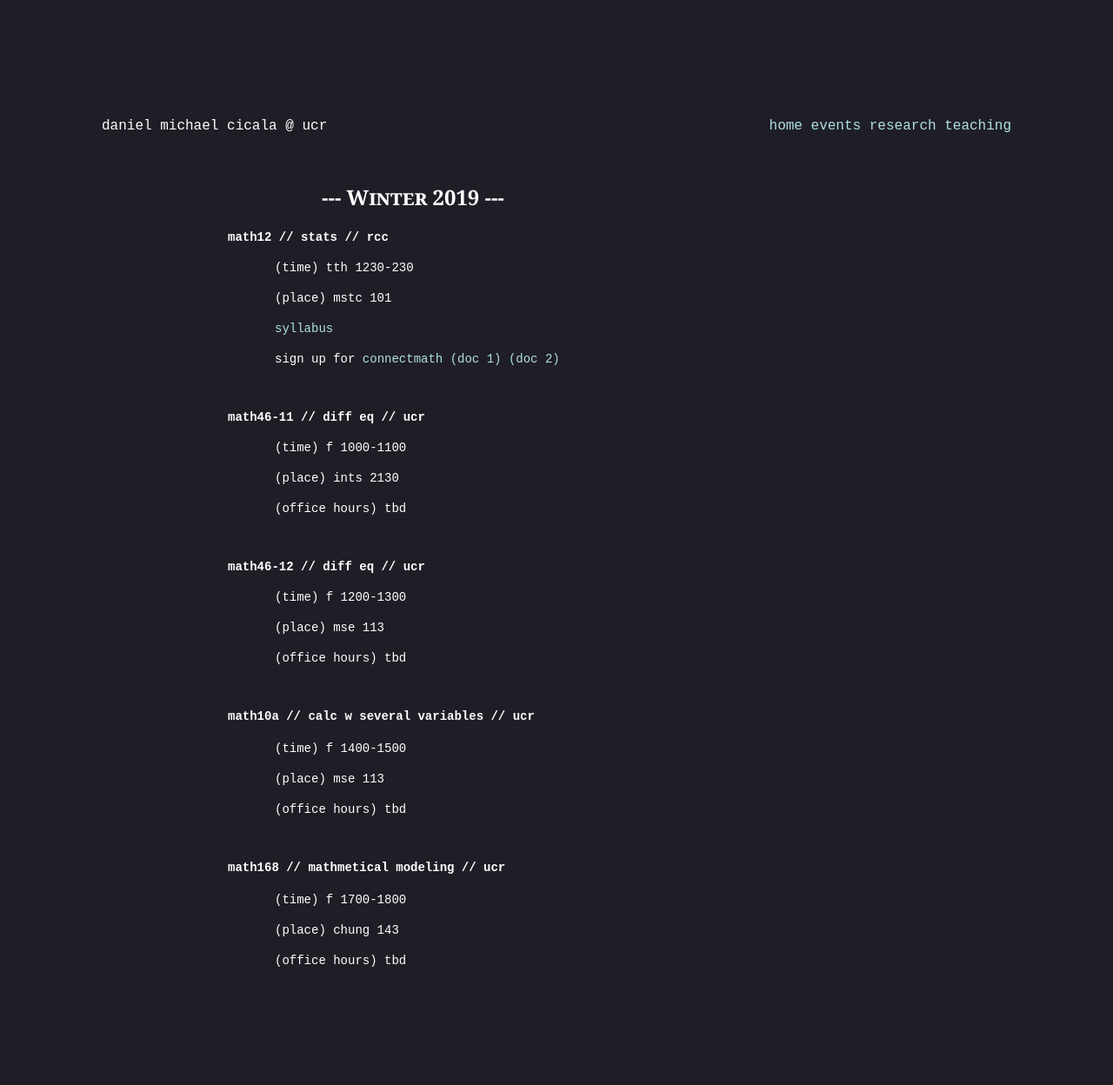
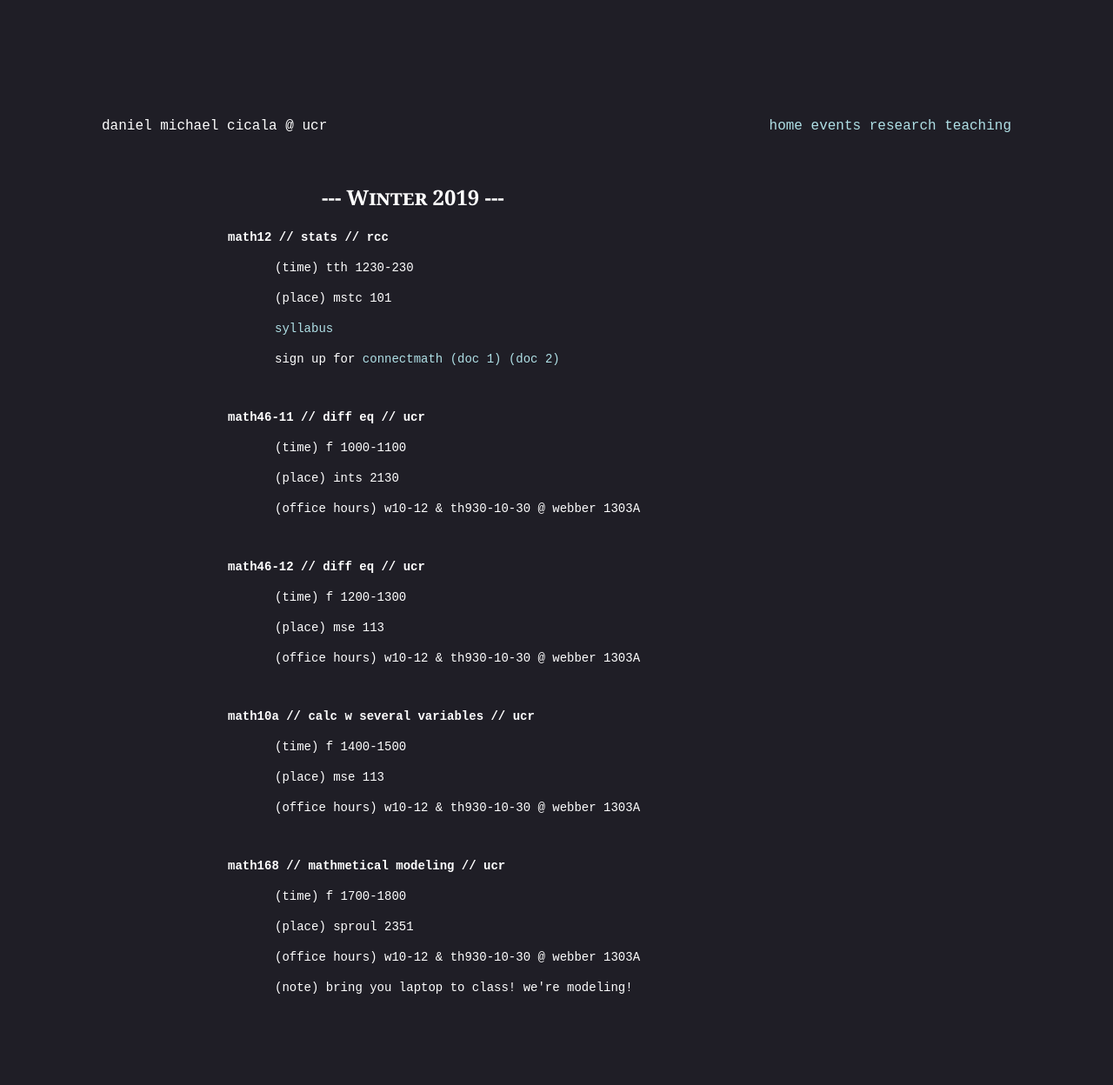
Before and after one commit to danielmichaelcicala/danielmichaelcicala.github.io, a Jekyll site: the page built from teaching/index.html, in a window 1280 px wide. Shown: the whole page at 87% size. Built offline with Jekyll 4.4.1, drawn with Linux system fonts in a browser that asks for light colours.

Commit message:
added office hours

```diff
--- a/teaching/index.html
+++ b/teaching/index.html
@@ -30,7 +30,7 @@ title: teaching
     <p class="notab"> <b> math46-11 // diff eq // ucr </b> </p>
     <p class="tab"> (time) f 1000-1100  </p>
     <p class="tab"> (place) ints 2130 </p>
-    <p class="tab"> (office hours) tbd </p>
+    <p class="tab"> (office hours) w10-12 & th930-10-30 @ webber 1303A </p>
     <br>
 
 
@@ -40,22 +40,25 @@ title: teaching
     <p class="notab"> <b> math46-12 // diff eq // ucr </b> </p>
     <p class="tab"> (time) f 1200-1300  </p>
     <p class="tab"> (place) mse 113 </p>
-    <p class="tab"> (office hours) tbd </p>
+    <p class="tab"> (office hours) w10-12 & th930-10-30 @ webber 1303A </p>
     <br>
 
 
 
-    <p class="notab"> <b> math10a // calc w several variables // ucr </b> <p>
+    <p class="notab"> <b> math10a // calc w several variables // ucr </b> </p>
     <p class="tab"> (time) f 1400-1500 </p>
     <p class="tab"> (place) mse 113 </p>
-    <p class="tab"> (office hours) tbd </p>
+    <p class="tab"> (office hours) w10-12 & th930-10-30 @ webber 1303A </p>
     <br>
 
 
 
 
-    <p class="notab"> <b>  math168 // mathmetical modeling // ucr </b> <p>
+    <p class="notab"> <b>  math168 // mathmetical modeling // ucr </b> </p>
     <p class="tab"> (time) f 1700-1800 </p>
-    <p class="tab"> (place) chung 143 </p>
-    <p class="tab"> (office hours) tbd </p>
+    <p class="tab"> (place) sproul 2351 </p>
+    <p class="tab"> (office hours) w10-12 & th930-10-30 @
+      webber 1303A </p>
+    <p class="tab"> (note) bring you laptop to class! we're
+    modeling! </p?
     <br>
```
